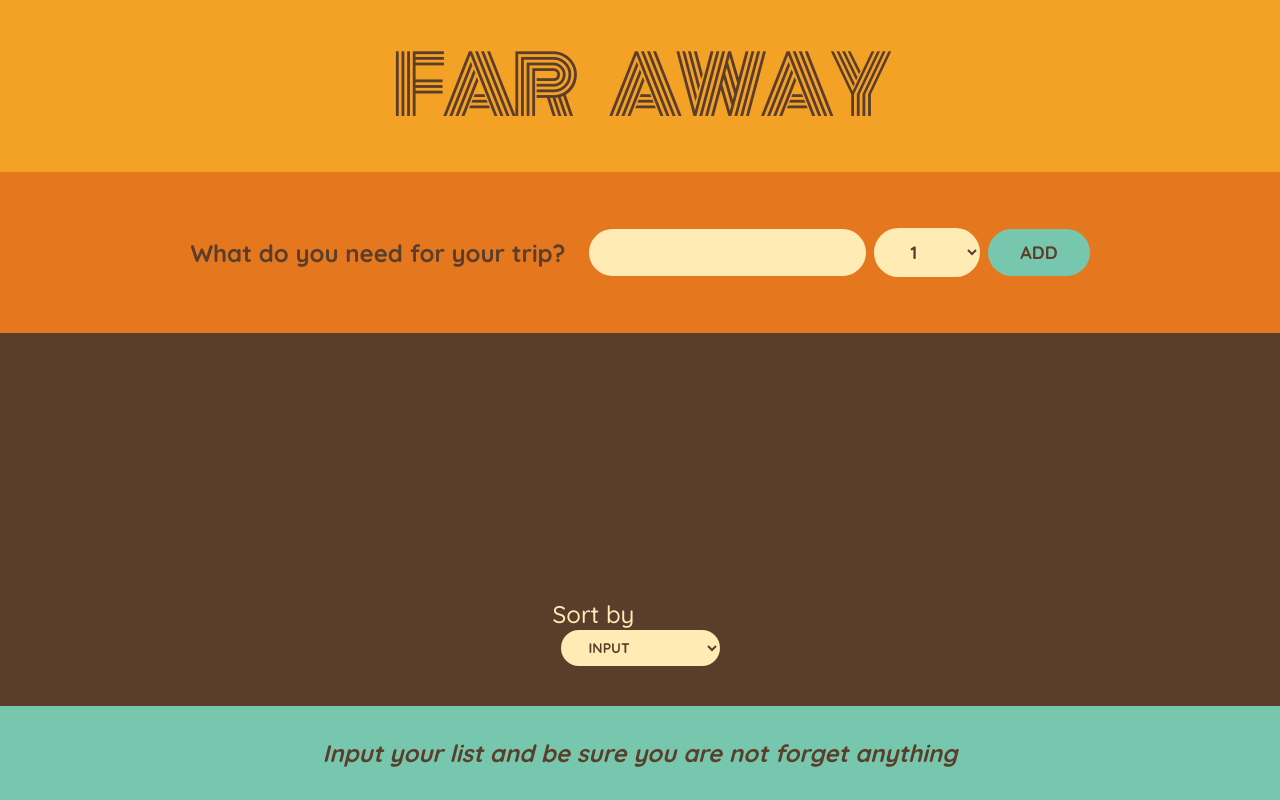
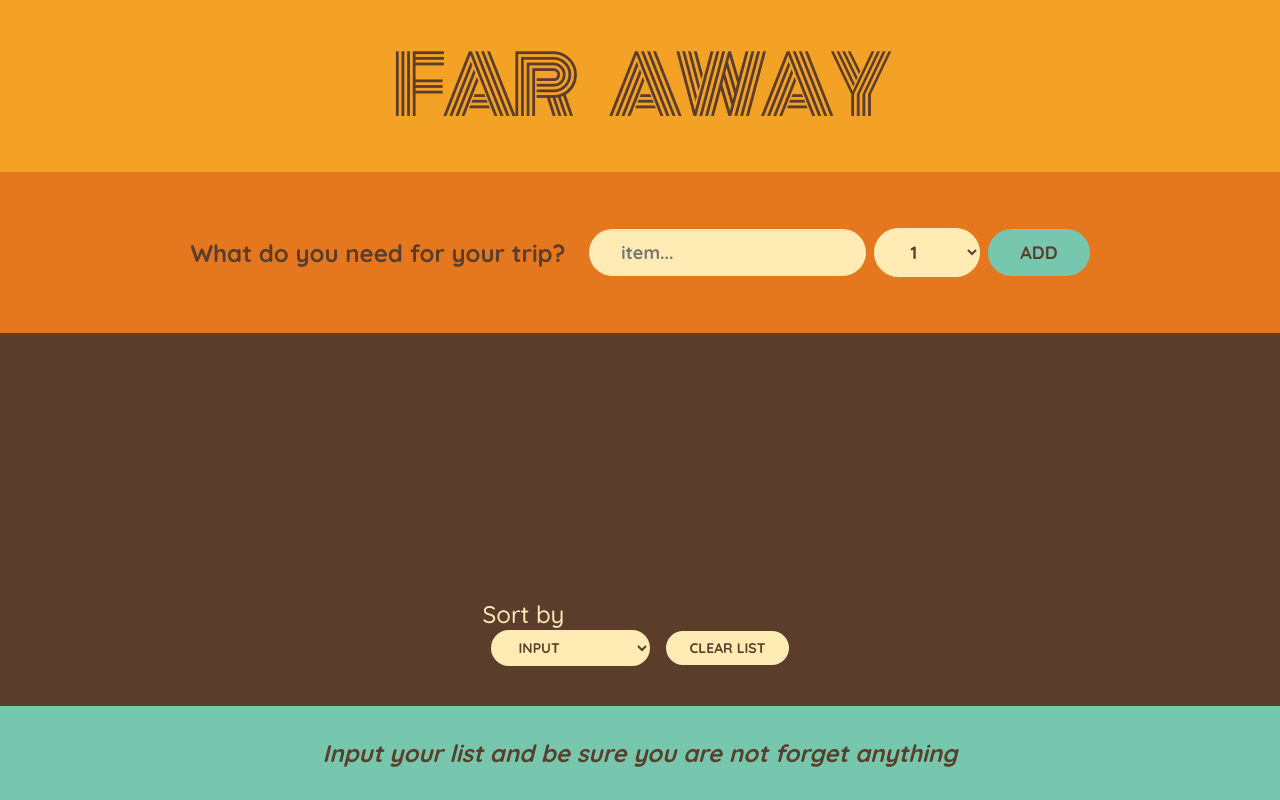
Before and after one commit to AriaNoorghorbani/React_Travel-list, a React (Vite) app: page / in a window 1280 px wide. Built offline with nearby package versions, Linux system fonts and the light colour scheme.

Commit message:
Implement Clear list

```diff
--- a/src/App.jsx
+++ b/src/App.jsx
@@ -32,6 +32,11 @@ function App() {
     );
   }
 
+  function handleClearList() {
+    const confirmed = window.confirm("are you sure?");
+    if (confirmed) setItems([]);
+  }
+
   return (
     <div className="app">
       <Logo />
@@ -40,6 +45,7 @@ function App() {
         items={items}
         onRemoveItem={handleRemoveItem}
         onPacked={handlePackedItem}
+        onClearList={handleClearList}
       />
       <Stats items={items} />
     </div>
--- a/src/components/Form.jsx
+++ b/src/components/Form.jsx
@@ -10,13 +10,14 @@ export default function Form({ onAddItem }) {
     const enteredQuantity = quantityRef.current.value;
     onAddItem(enteredDes, enteredQuantity);
     desRef.current.value = "";
+    quantityRef.current.value = 1;
   }
 
   return (
     <div className="add-form">
       <h3>What do you need for your trip?</h3>
       <form className="add-form" onSubmit={handleSubmit}>
-        <input type="text" ref={desRef} />
+        <input type="text" ref={desRef} placeholder="item..." />
         <select name="" id="" ref={quantityRef}>
           {Array.from({ length: 20 }, (_, i) => i + 1).map((i) => (
             <option key={i}>{i}</option>
--- a/src/components/PackingList.jsx
+++ b/src/components/PackingList.jsx
@@ -1,7 +1,12 @@
 import React, { useState } from "react";
 import Item from "./Item";
 
-export default function PackingList({ items, onRemoveItem, onPacked }) {
+export default function PackingList({
+  items,
+  onRemoveItem,
+  onPacked,
+  onClearList,
+}) {
   const [sortBy, setSortBy] = useState("input");
 
   console.log(sortBy);
@@ -39,6 +44,7 @@ export default function PackingList({ items, onRemoveItem, onPacked }) {
           <option value="description">Description</option>
           <option value="packed">Packed</option>
         </select>
+        <button onClick={onClearList}>Clear List</button>
       </div>
     </div>
   );
```
